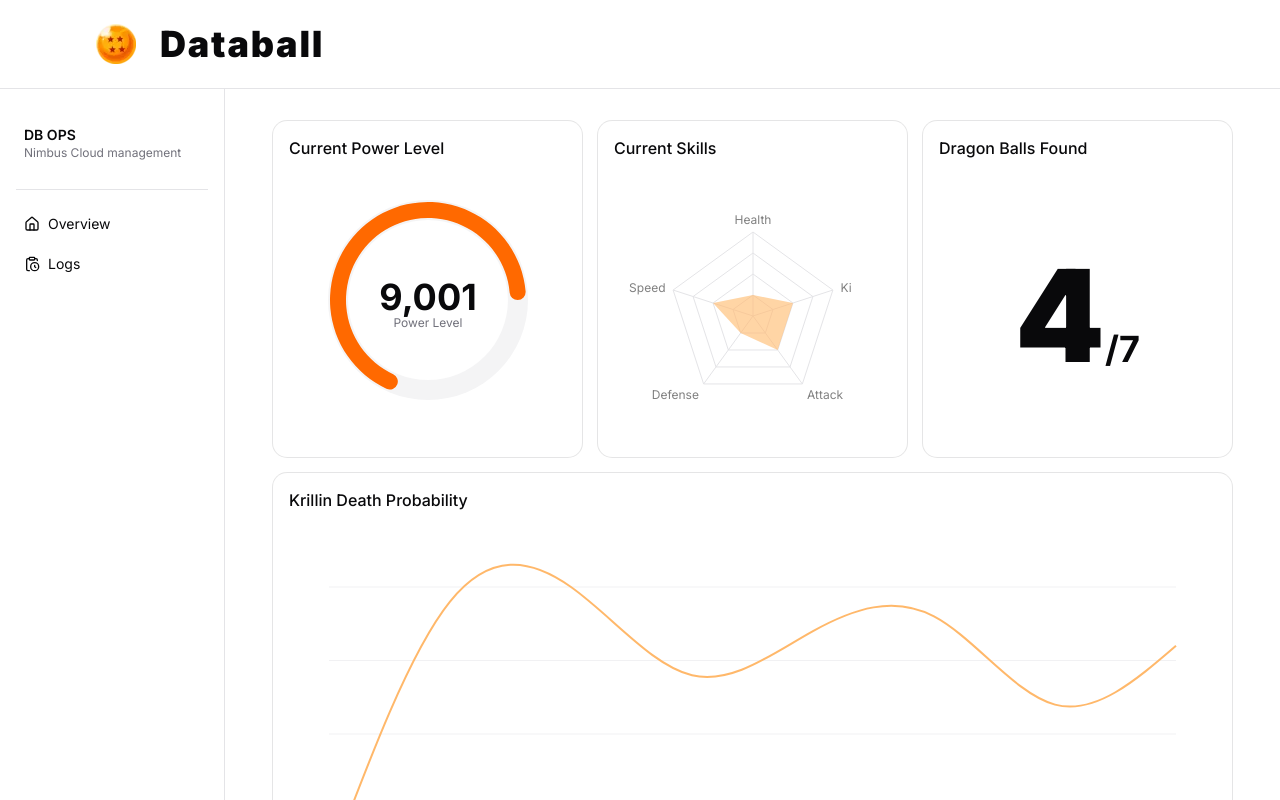
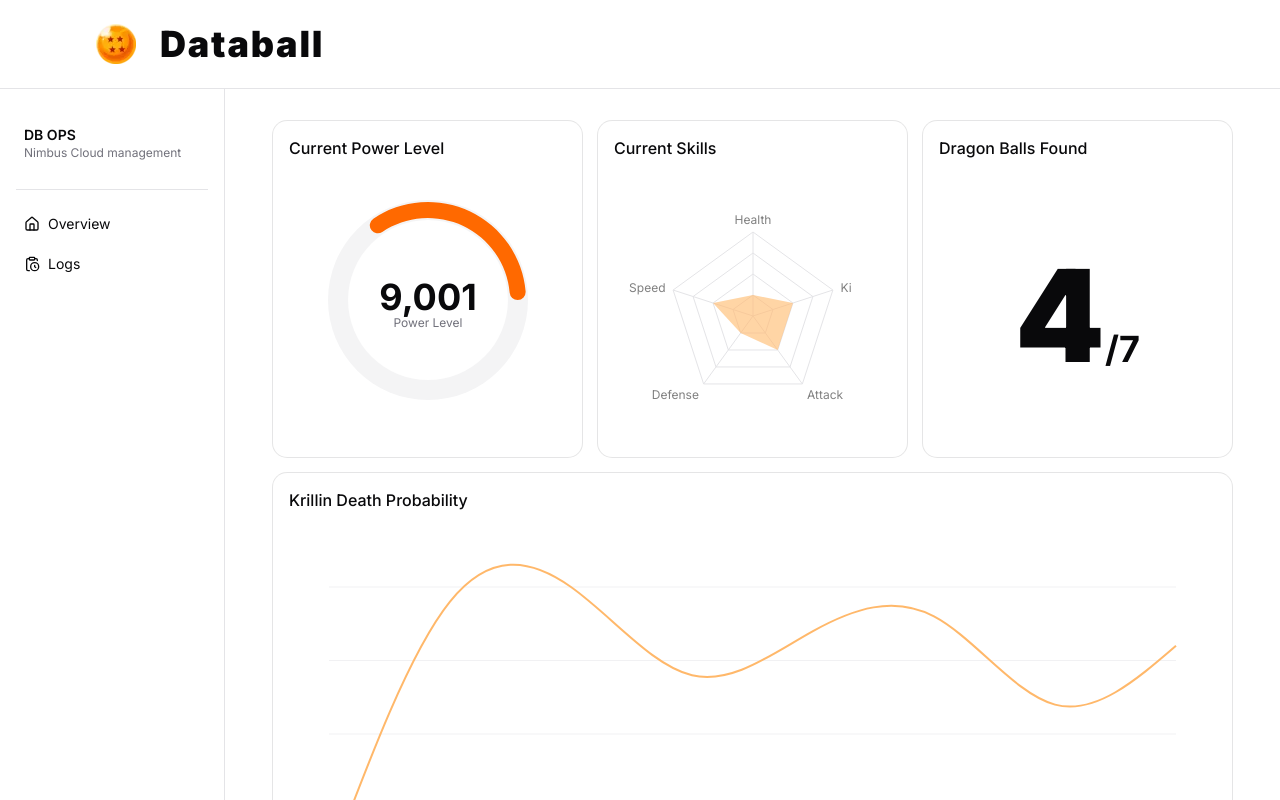
Before and after one commit to alexmontesg/databall, a Next.js app: page / in a window 1280 px wide. Shown: the top 800 px of the page. Built offline with nearby package versions, Linux system fonts and the light colour scheme; a web font is replaced by a local one.

Commit message:
feat(metrics): connect charts to API with loading/error states
Replace hardcoded mock data with live fetches from /api/metrics/*.
Add useMetricsClient hook, Skeleton loading states, and shared ErrorState.

```diff
--- /dev/null
+++ b/src/app/api/metrics/balls/route.ts
@@ -0,0 +1,9 @@
+export async function GET() {
+  const data = { value: 4 };
+
+  return new Response(JSON.stringify(data), {
+    headers: {
+      "Content-Type": "application/json",
+    },
+  });
+}
--- /dev/null
+++ b/src/app/api/metrics/krillin/route.ts
@@ -0,0 +1,18 @@
+export async function GET() {
+  const data = [
+    { saga: "Original DB", probability: 5 },
+    { saga: "Saiyan", probability: 95 },
+    { saga: "Namek", probability: 100 },
+    { saga: "Androids", probability: 70 },
+    { saga: "Cell", probability: 85 },
+    { saga: "Buu", probability: 90 },
+    { saga: "Battle of Gods", probability: 60 },
+    { saga: "Tournament of Power", probability: 80 },
+  ];
+
+  return new Response(JSON.stringify(data), {
+    headers: {
+      "Content-Type": "application/json",
+    },
+  });
+}
--- /dev/null
+++ b/src/app/api/metrics/power-level/route.ts
@@ -0,0 +1,9 @@
+export async function GET() {
+  const data = [{ powerLevel: 9001 }];
+
+  return new Response(JSON.stringify(data), {
+    headers: {
+      "Content-Type": "application/json",
+    },
+  });
+}
--- /dev/null
+++ b/src/app/api/metrics/stats/route.ts
@@ -0,0 +1,15 @@
+export async function GET() {
+  const data = [
+    { name: "Health", value: 2 },
+    { name: "Ki", value: 3 },
+    { name: "Attack", value: 3 },
+    { name: "Defense", value: 2 },
+    { name: "Speed", value: 3 },
+  ];
+
+  return new Response(JSON.stringify(data), {
+    headers: {
+      "Content-Type": "application/json",
+    },
+  });
+}
--- /dev/null
+++ b/src/components/organisms/error-state.tsx
@@ -0,0 +1,14 @@
+import { Card, CardContent, CardHeader, CardTitle } from "@/components/ui/card";
+
+export default function ErrorState() {
+  return (
+    <Card>
+      <CardHeader>
+        <CardTitle>Error</CardTitle>
+      </CardHeader>
+      <CardContent>
+        <p>There was an error</p>
+      </CardContent>
+    </Card>
+  );
+}
--- a/src/features/metrics/components/balls-found.tsx
+++ b/src/features/metrics/components/balls-found.tsx
@@ -1,6 +1,18 @@
+"use client";
+
+import ErrorState from "@/components/organisms/error-state";
 import { Card, CardContent, CardHeader, CardTitle } from "@/components/ui/card";
+import { Skeleton } from "@/components/ui/skeleton";
+import useMetricsClient from "../hooks/use-metrics-client";
+import dynamic from "next/dynamic";
 
-export default function BallsFound() {
+function BallsFound() {
+  const { chartData, isLoading, error } = useMetricsClient<{ value: number }>(
+    "balls",
+  );
+  if (isLoading) return <Skeleton className="h-80" />;
+  if (error) return <ErrorState />;
+
   return (
     <Card className="h-full">
       <CardHeader className="items-center pb-4">
@@ -9,7 +21,7 @@ export default function BallsFound() {
       <CardContent className="pb-0 h-full">
         <div className="flex h-full w-full items-center justify-center">
           <div>
-            <span className="font-black text-9xl">4</span>
+            <span className="font-black text-9xl">{chartData?.value}</span>
             <span className="font-bold text-4xl">/7</span>
           </div>
         </div>
@@ -17,3 +29,7 @@ export default function BallsFound() {
     </Card>
   );
 }
+
+export default dynamic(() => Promise.resolve({ default: BallsFound }), {
+  loading: () => <Skeleton className="h-full" />,
+});
--- a/src/features/metrics/components/combat-stats.tsx
+++ b/src/features/metrics/components/combat-stats.tsx
@@ -17,14 +17,8 @@ import {
 } from "@/components/ui/chart";
 import dynamic from "next/dynamic";
 import { Skeleton } from "@/components/ui/skeleton";
-
-const chartData = [
-  { name: "Health", value: 2 },
-  { name: "Ki", value: 3 },
-  { name: "Attack", value: 3 },
-  { name: "Defense", value: 2 },
-  { name: "Speed", value: 3 },
-];
+import useMetricsClient from "../hooks/use-metrics-client";
+import ErrorState from "@/components/organisms/error-state";
 
 const chartConfig = {
   goku: {
@@ -34,6 +28,11 @@ const chartConfig = {
 } satisfies ChartConfig;
 
 function CombatStatsChart() {
+  const { chartData, isLoading, error } =
+    useMetricsClient<Array<{ name: string; value: number }>>("stats");
+  if (isLoading) return <Skeleton className="h-80" />;
+  if (error) return <ErrorState />;
+
   return (
     <Card className="h-full">
       <CardHeader className="items-center pb-4">
--- a/src/features/metrics/components/krillin-death.tsx
+++ b/src/features/metrics/components/krillin-death.tsx
@@ -11,17 +11,8 @@ import {
 } from "@/components/ui/chart";
 import dynamic from "next/dynamic";
 import { Skeleton } from "@/components/ui/skeleton";
-
-const chartData = [
-  { saga: "Original DB", probability: 5 },
-  { saga: "Saiyan", probability: 95 },
-  { saga: "Namek", probability: 100 },
-  { saga: "Androids", probability: 70 },
-  { saga: "Cell", probability: 85 },
-  { saga: "Buu", probability: 90 },
-  { saga: "Battle of Gods", probability: 60 },
-  { saga: "Tournament of Power", probability: 80 },
-];
+import useMetricsClient from "../hooks/use-metrics-client";
+import ErrorState from "@/components/organisms/error-state";
 
 const chartConfig = {
   probability: {
@@ -31,6 +22,11 @@ const chartConfig = {
 } satisfies ChartConfig;
 
 function KrillinDeathChart() {
+  const { chartData, isLoading, error } =
+    useMetricsClient<Array<{ saga: string; probability: number }>>("krillin");
+  if (isLoading) return <Skeleton className="h-96" />;
+  if (error) return <ErrorState />;
+
   return (
     <Card>
       <CardHeader>
--- a/src/features/metrics/components/power-level.tsx
+++ b/src/features/metrics/components/power-level.tsx
@@ -12,22 +12,28 @@ import { Card, CardContent, CardHeader, CardTitle } from "@/components/ui/card";
 import { ChartContainer, type ChartConfig } from "@/components/ui/chart";
 import dynamic from "next/dynamic";
 import { Skeleton } from "@/components/ui/skeleton";
-
-const chartData = [
-  { character: "goku", powerLevel: 9001, fill: "var(--color-goku)" },
-];
+import useMetricsClient from "../hooks/use-metrics-client";
+import ErrorState from "@/components/organisms/error-state";
+const MAX_POWER_LEVEL = 25000;
 
 const chartConfig = {
   powerLevel: {
     label: "Power Level",
   },
-  goku: {
-    label: "Goku",
-    color: "var(--chart-2)",
-  },
 } satisfies ChartConfig;
 
 function PowerLevelChart() {
+  const { chartData, isLoading, error } =
+    useMetricsClient<Array<{ powerLevel: number }>>("power-level");
+  if (isLoading) return <Skeleton className="h-80" />;
+  if (error) return <ErrorState />;
+
+  const data = chartData?.map((data) => ({
+    ...data,
+    fill: "var(--chart-2)",
+    endAngle: Math.floor((data.powerLevel * 360) / MAX_POWER_LEVEL),
+  }));
+
   return (
     <Card className="flex flex-col h-full">
       <CardHeader className="items-center pb-0">
@@ -39,9 +45,9 @@ function PowerLevelChart() {
           className="mx-auto aspect-square max-h-[250px]"
         >
           <RadialBarChart
-            data={chartData}
+            data={data}
             startAngle={0}
-            endAngle={250}
+            endAngle={data?.[0].endAngle}
             outerRadius={100}
             innerRadius={80}
           >
@@ -69,7 +75,7 @@ function PowerLevelChart() {
                           y={viewBox.cy}
                           className="fill-foreground text-4xl font-bold"
                         >
-                          {chartData[0].powerLevel.toLocaleString()}
+                          {data?.[0].powerLevel.toLocaleString()}
                         </tspan>
                         <tspan
                           x={viewBox.cx}
--- /dev/null
+++ b/src/features/metrics/hooks/use-metrics-client.ts
@@ -0,0 +1,21 @@
+import { useEffect, useState } from "react";
+
+async function getMetric(metric: string) {
+  const res = await fetch(`/api/metrics/${metric}`);
+  return await res.json();
+}
+
+export default function useMetricsClient<T>(metric: string) {
+  const [data, setData] = useState<T>();
+  const [isLoading, setIsLoading] = useState(true);
+  const [error, setError] = useState(null);
+
+  useEffect(() => {
+    getMetric(metric)
+      .then(setData)
+      .catch(setError)
+      .finally(() => setIsLoading(false));
+  }, [metric]);
+
+  return { chartData: data, isLoading, error };
+}
```
